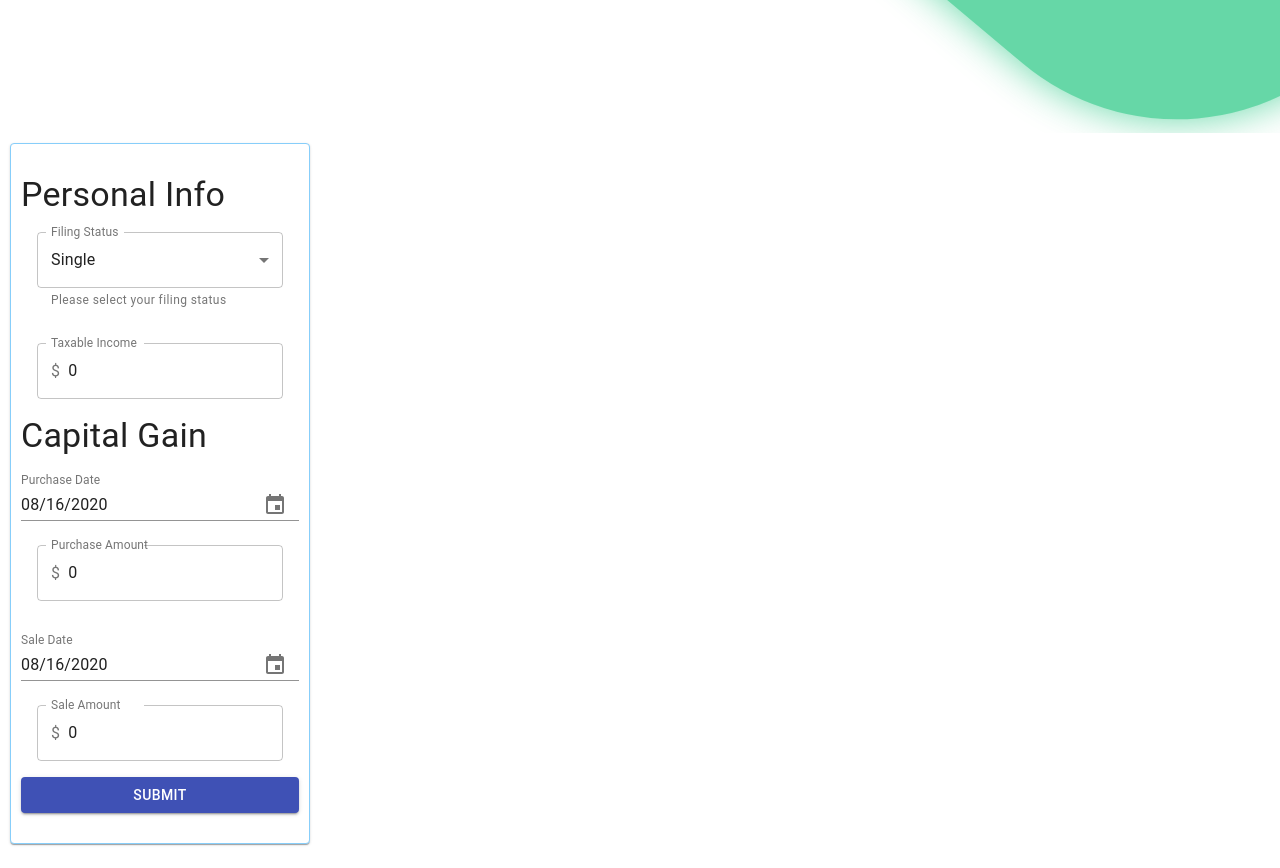
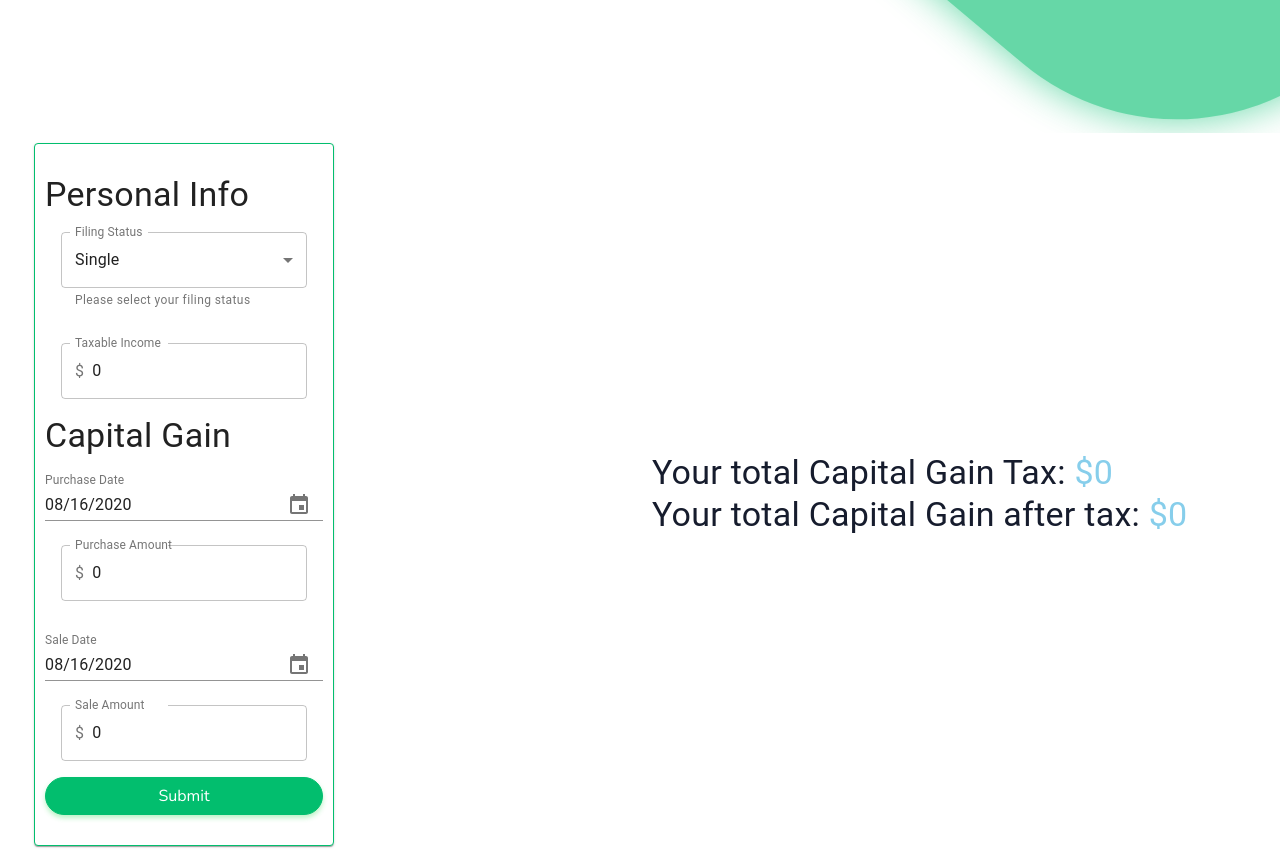
Before and after one commit to Kevin1192/Capital-Gain, a React (Create React App) app: page / in a window 1280 px wide. Shown: the part 580-1448 px from the top of the page. Built offline with nearby package versions, Linux system fonts and the light colour scheme.

Commit message:
record table logic

```diff
--- a/src/assets/css/default.css
+++ b/src/assets/css/default.css
@@ -249,3 +249,7 @@ a.text-primary:focus {
     background-color: rgba(53, 212, 47, 0.2) !important;
     border: 1px solid rgba(53, 212, 47, 0.2) !important;
 }
+
+.btn-primary:active:focus {
+    box-shadow: none !important;
+}
--- a/src/components/CapitalGainForm.jsx
+++ b/src/components/CapitalGainForm.jsx
@@ -5,11 +5,23 @@ import Paper from "@material-ui/core/Paper";
 import TextField from "@material-ui/core/TextField";
 import MenuItem from "@material-ui/core/MenuItem";
 import Typography from "@material-ui/core/Typography";
+import Container from '@material-ui/core/Container';
+import { createMuiTheme } from '@material-ui/core/styles';
 import { FormControl, OutlinedInput, InputLabel, InputAdornment, makeStyles, Button, Grid } from "@material-ui/core";
 import { MuiPickersUtilsProvider , KeyboardDatePicker } from '@material-ui/pickers';
+import { ThemeProvider } from '@material-ui/core/styles';
+import {calcuCapitalGainTax} from '../library/capitalGainFunctions';
 
 
-import {calcuCapitalGainTax} from '../library/capitalGainFunctions';
+
+const theme = createMuiTheme({
+  palette: {
+    primary: {
+      main: "#02be6e",
+    },
+    contrastThreshold: 3,
+  },
+});
 const useStyles = makeStyles((theme) => ({
   root: {
     display: "flex",
@@ -18,7 +30,7 @@ const useStyles = makeStyles((theme) => ({
     width: "300px",
     padding: "30px 10px",
     margin: "10px",
-    border: "1px solid #87CEFA",
+    border: "1px solid #02be6e",
   },
   margin: {
     margin: theme.spacing(2),
@@ -27,39 +39,75 @@ const useStyles = makeStyles((theme) => ({
     color: "#87CEEB",
   },
   report: {
-    display: 'flex',
-    flexDirection: 'column',
-    justifyContent: 'center'
-  }
+    display: "flex",
+    flexDirection: "column",
+    justifyContent: "center",
+  },
 }));
 
 function CapitalGainForm() {
     const classes = useStyles();
 
   const [values, setValues] = React.useState({
+    id: 0,
     filingStatus: "Single",
     taxableIncome: 0,
     selectedPurchaseDate: new Date(),
     selectedSaleDate: new Date(),
     purchaseAmount: 0,
     saleAmount: 0,
-    capitalGain: 0
+    capitalGain: 0,
+    totalCapitalGainTax: 0,
+    records: [],
   });
+
+  let record = {};
+   let notInclude = ["purchaseAmount", "saleAmount", "records"];
 
 
   const handleSubmit = (evt) => {
     evt.preventDefault();
-    let totalCG = calcuCapitalGainTax(values);
-    setValues((preState) => ({...values, totalCapitalGainTax: totalCG, capitalGain: (preState.saleAmount - preState.purchaseAmount)}))
+    let totalCGTax = calcuCapitalGainTax(values),
+        CG = values.saleAmount - values.purchaseAmount;
+        setValues((preState) => ({...preState, totalCapitalGainTax: totalCGTax, capitalGain: CG, id: ++preState.id}));
   }
+
+  const initialRender = React.useRef(false);
+
+    React.useEffect(() => {
+      if (!initialRender.current) {
+        console.log('first render')
+        initialRender.current = true;
+        return;
+      }
+      console.log("first");
+      for (const [key, value] of Object.entries(values)) {
+        if (!notInclude.includes(key)) record[key] = value;
+      }
+      setValues((preState) => {
+        console.log('second');
+        let newRecords = preState.records.slice();
+        newRecords.push(record);
+        return {...preState, records: newRecords};
+      })
+    }, [values.totalCapitalGainTax, values.capitalGain, values.id]);
+
   const handleDateChange = (prop) => (date) => {
       setValues({...values, [prop]: date});
   }
   const handleChange = (prop) => (event) => {
     setValues({...values, [prop]: event.target.value});
   };
+
+
+  const tableHeader = ['filingStatus', 'taxableIncome', 'PurchaseDate', 'PurchaseAmount', 'SaleDate', 'SaleAmount', 'CapitalGain', 'totalCapitalGainTax']
+
+  const tableHeaderHtml = tableHeader.map(header => (<th>header</th>))
+
   return (
     <Fragment>
+    <ThemeProvider theme={theme}>
+    <Container>
       <Grid container fluid spacing={3}>
         <Grid item xs={6}>
           <form onSubmit={handleSubmit} id='calculator'>
@@ -151,13 +199,21 @@ function CapitalGainForm() {
                   />
                 </FormControl>
               </MuiPickersUtilsProvider>
-              <Button type="submit" color="primary" variant="contained">
+              <button type="submit" className="btn btn-primary btn-pills">
                 Submit
-              </Button>
+              </button>
             </Paper>
           </form>
         </Grid>
         <Grid item xs={6} className={classes.report}>
+        <div class='tbl-header'>
+        <table>
+          <thead>
+            <tr>
+
+            </tr>
+          </thead>
+        </table>
           {values.totalCapitalGainTax === undefined || (
             [<Typography variant="h4" component="h5">
               Your total Capital Gain Tax:{" "}
@@ -172,8 +228,11 @@ function CapitalGainForm() {
               </span>
             </Typography>]
           )}
+          </div>
         </Grid>
       </Grid>
+      </Container>
+      </ThemeProvider>
     </Fragment>
   );
 }
```
